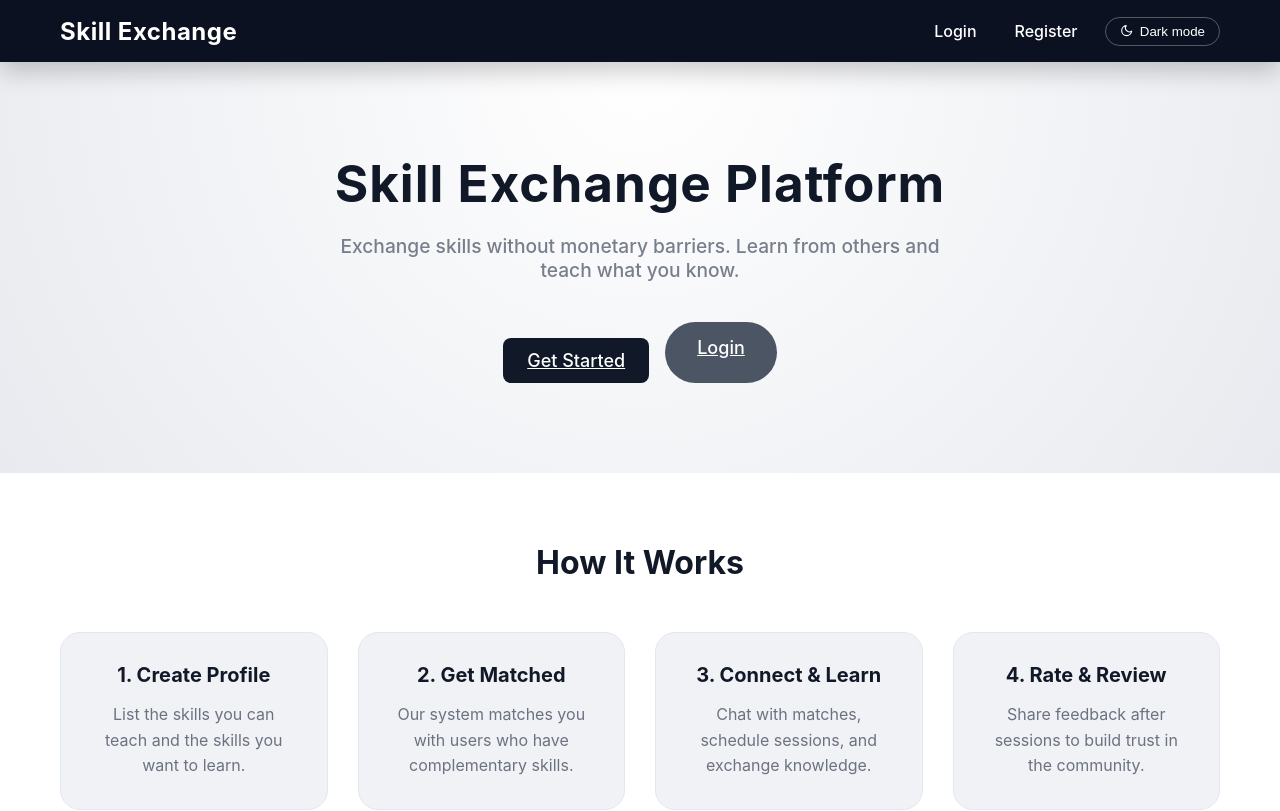
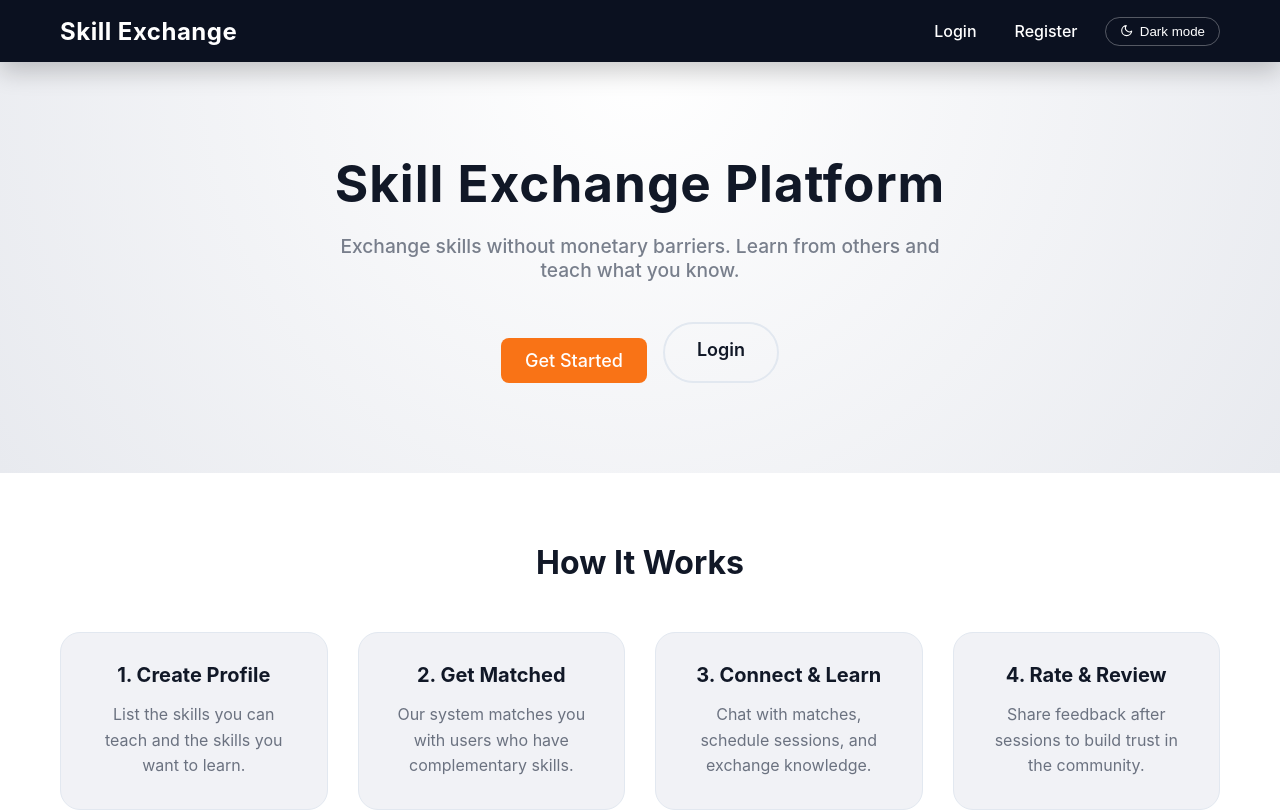
Before and after one commit to Batonicarla/skill-exchange-platform, a React (Create React App) app in the folder frontend/: page / in a window 1280 px wide. Shown: the top 811 px of the page. Built offline with nearby package versions, Linux system fonts and the light colour scheme.

Commit message:
Fix Get Started button visibility in dark mode

```diff
--- a/frontend/src/pages/Home.css
+++ b/frontend/src/pages/Home.css
@@ -39,6 +39,37 @@
   padding: 15px 32px;
   font-size: 18px;
   border-radius: 999px;
+  font-weight: 600;
+  text-decoration: none;
+  display: inline-block;
+  transition: all 0.3s ease;
+  border: 2px solid transparent;
+}
+
+.hero-actions .btn-primary {
+  background: var(--color-accent);
+  color: white;
+  border-color: var(--color-accent);
+}
+
+.hero-actions .btn-primary:hover {
+  background: var(--color-accent-hover);
+  border-color: var(--color-accent-hover);
+  transform: translateY(-2px);
+  box-shadow: 0 8px 25px rgba(249, 115, 22, 0.3);
+}
+
+.hero-actions .btn-secondary {
+  background: transparent;
+  color: var(--color-text);
+  border-color: var(--color-border);
+}
+
+.hero-actions .btn-secondary:hover {
+  background: var(--color-surface-alt);
+  border-color: var(--color-accent);
+  color: var(--color-accent);
+  transform: translateY(-2px);
 }
 
 .features-section {
```
